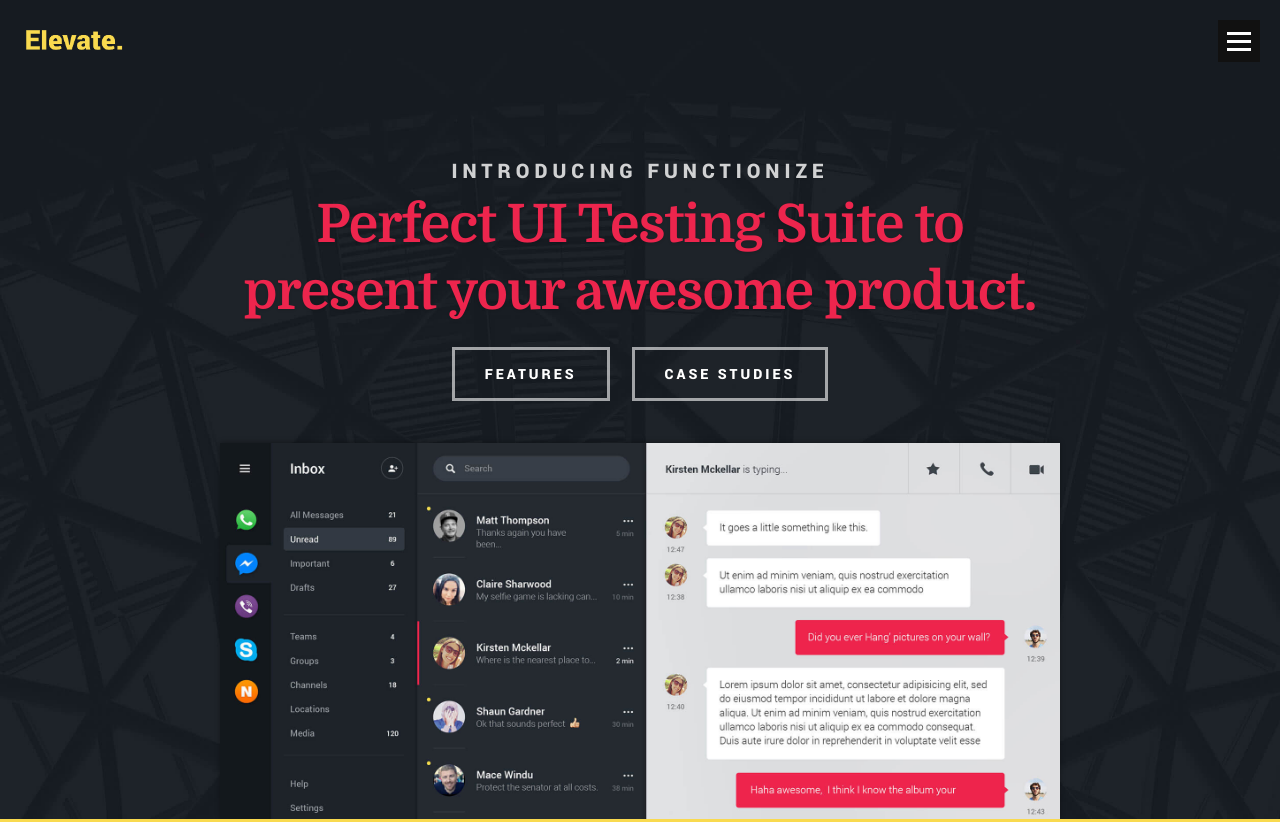
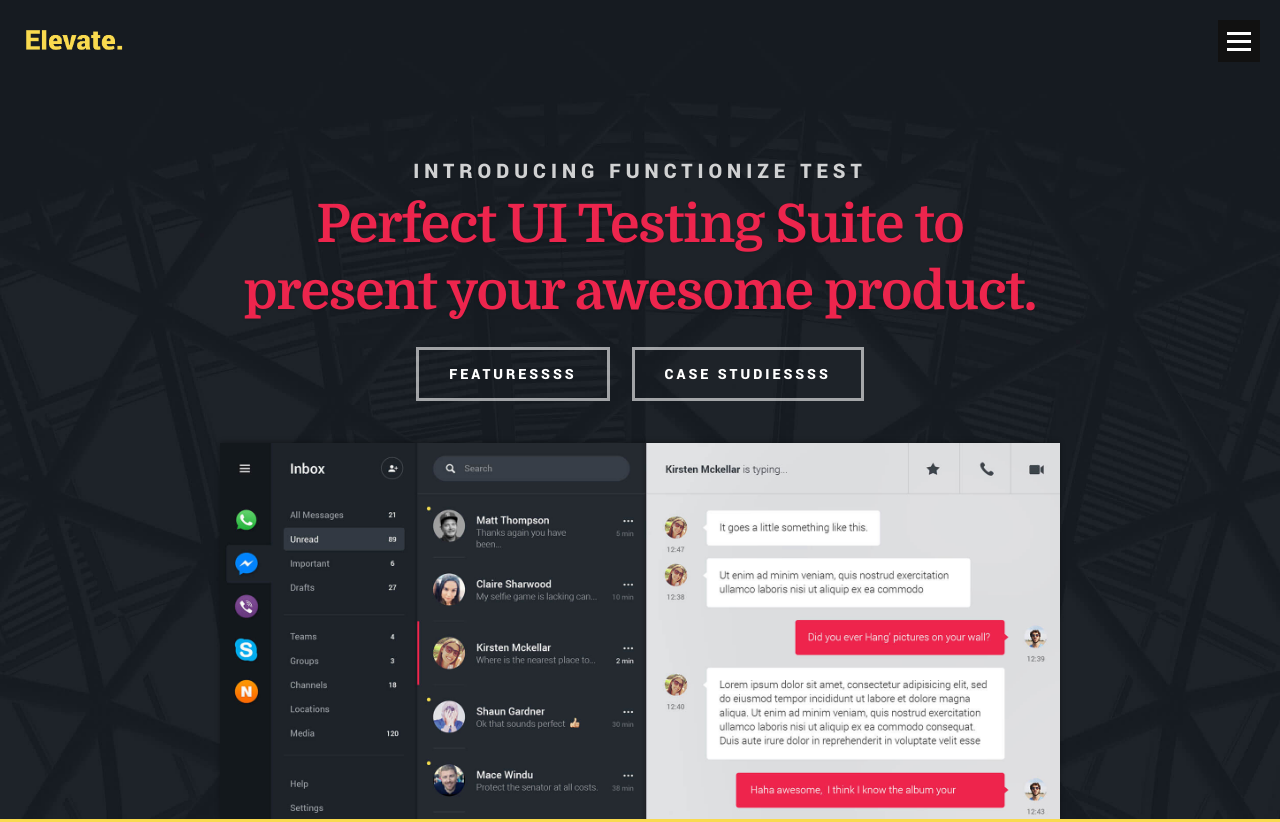
Before and after one commit to rahul-FT/Gitlab-CI-with-Functionize, a website: page Template/index.html in a window 1280 px wide. Shown: the top 822 px of the page. Drawn offline with Linux system fonts and the light colour scheme; files whose address does not match are found by name.

Commit message:
Another Test

```diff
--- a/Template/index.html
+++ b/Template/index.html
@@ -90,15 +90,15 @@
 		   <div class="row intro-content">
 		   	<div class="col-twelve">
 
-		   		<h3 class="animate-intro">Introducing Functionize</h3>
+		   		<h3 class="animate-intro">Introducing Functionize Test</h3>
 
 					<h1 class="animate-intro">
 						Perfect UI Testing Suite to present your awesome product.
 					</h1>
 
 					<div class="buttons">
-						<a class="button stroke smoothscroll animate-intro" href="#features" title="">Features</a>
-						<a class="button stroke smoothscroll animate-intro" href="#download" title="">Case Studies</a>
+						<a class="button stroke smoothscroll animate-intro" href="#features" title="">Featuressss</a>
+						<a class="button stroke smoothscroll animate-intro" href="#download" title="">Case Studiessss</a>
 					</div>
 
 					<img src="images/app-screenshot-big.jpg" alt="" class="animate-intro">
```
